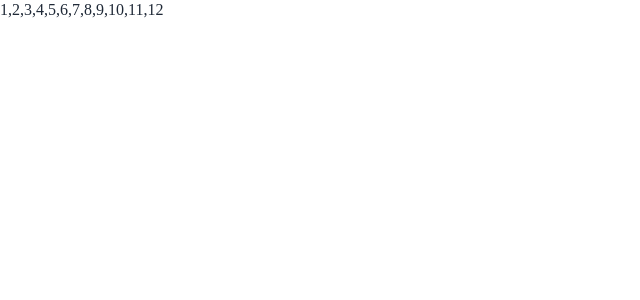
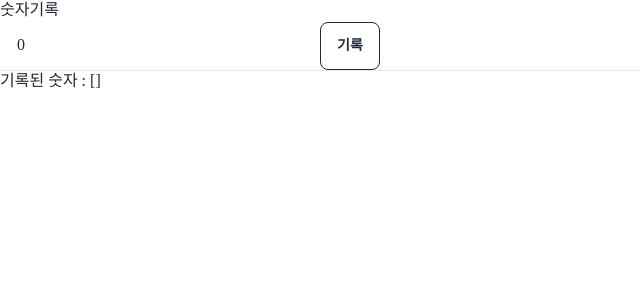
Before and after one commit to NewBean0312/react-proj, a React (Create React App) app: page / in a window 1280 px wide. Shown: the top 300 px of the page, without its empty margins (0-640 px from the left). Built offline with nearby package versions, Linux system fonts and the light colour scheme; a web font is replaced by a local one.

Commit message:
숫자가 교체되는 것이 아닌, 쌓이는 것으로 변경

```diff
--- a/src/NoRecord.js
+++ b/src/NoRecord.js
@@ -1,26 +1,19 @@
 import React, {useState} from "react"
 
 function NoRecord() {
-  const [arr, setArr] = useState([1, 2, 3, 4, 5]);
-
-  setTimeout(() => {
-    setArr([...arr, arr.length + 1])
-  }, 1000);
-
   const [no, setNo] = useState(0);
-  const [recordNo, setRecordNo] = useState(0);
+  const [recordNos, setRecordNos] = useState([]);
   const saveNo = () => {
-    setRecordNo(no);
+    setRecordNos([...recordNos, no]);
   };
 
   return (
     <>
-      {arr.join(",")}
-      {/* <h1>숫자기록</h1>
+      <h1>숫자기록</h1>
       <input type="number" value={no} onChange={(e) => setNo(e.target.valueAsNumber)} className="input w-full max-w-xs" />
       <button type="button" onClick={saveNo} className="btn btn-outline">기록</button>
       <hr />
-      기록된 숫자 : {recordNo} */}
+      기록된 숫자 : [{recordNos.join(',')}]
     </>
   );
 }
```
